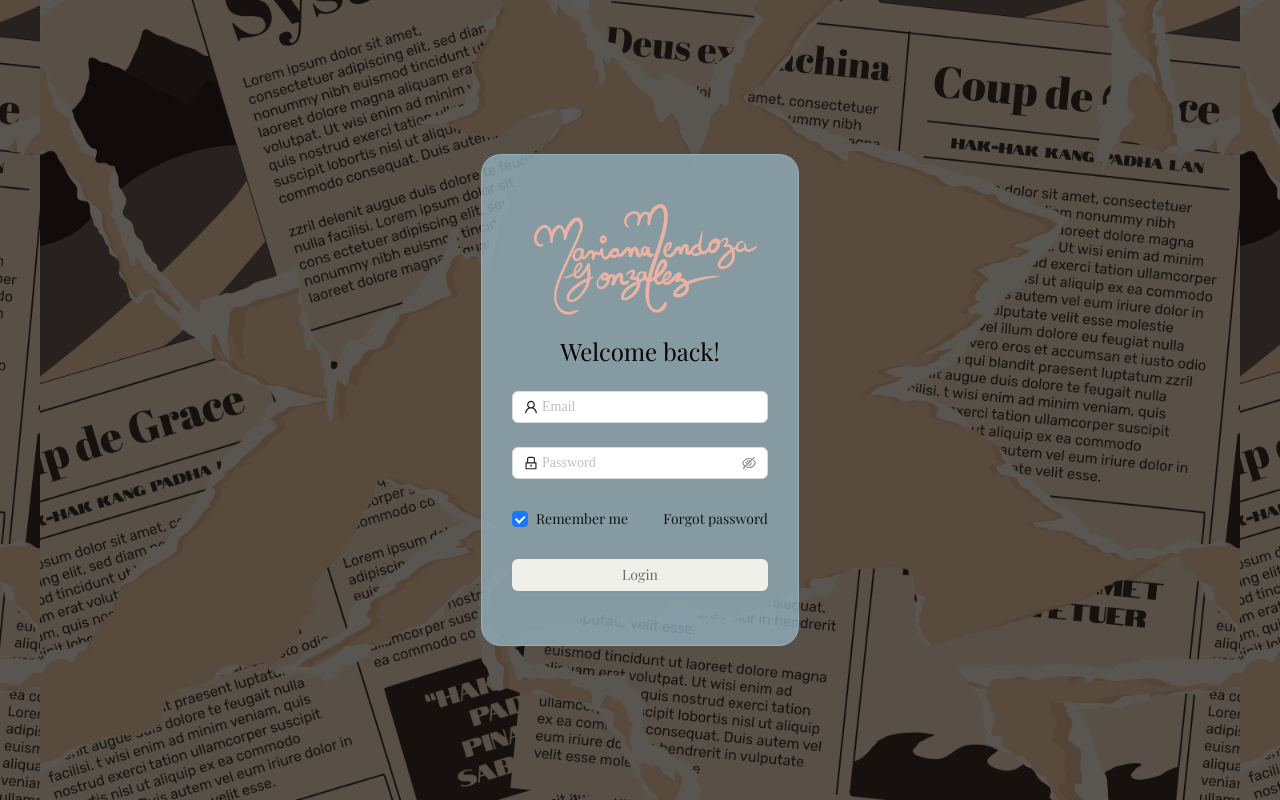
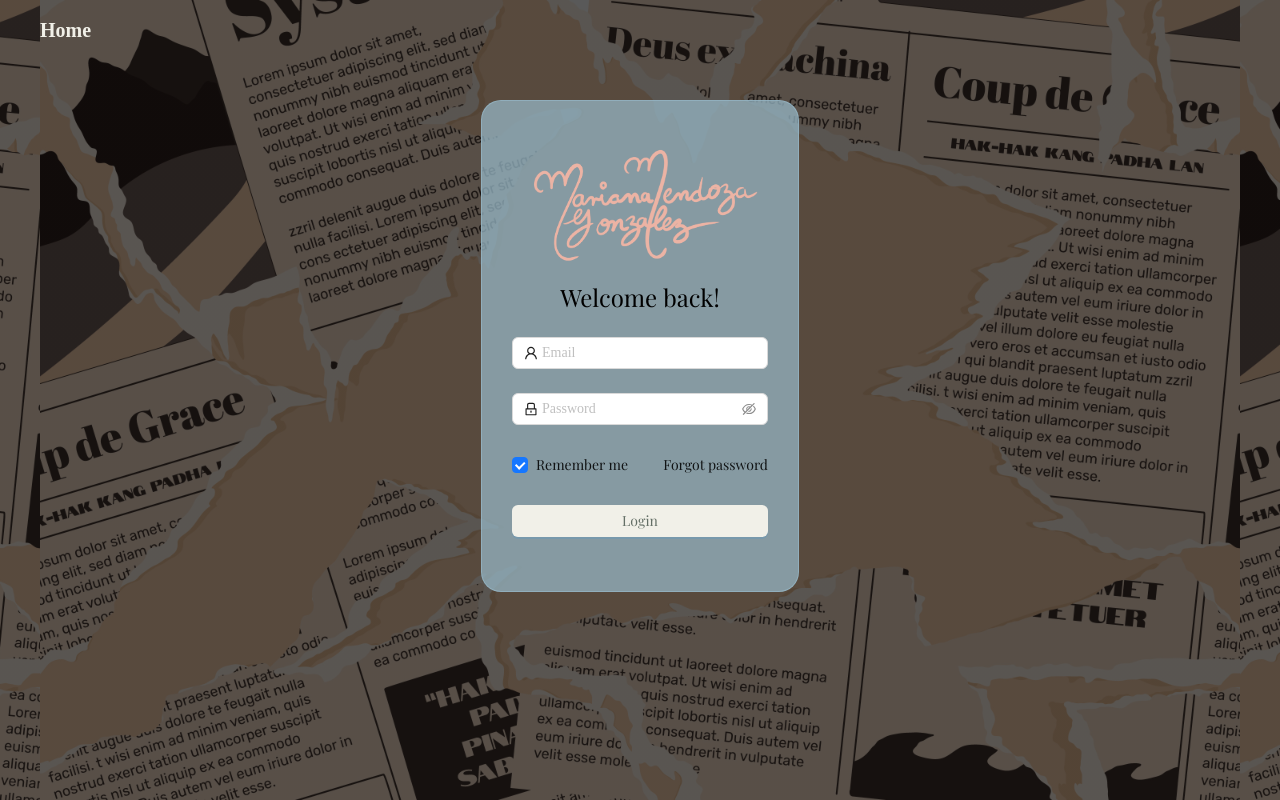
Before and after one commit to AngToral/Fotografia-frontend, a React (Vite) app: page /login in a window 1280 px wide. Built offline with nearby package versions, Linux system fonts and the light colour scheme; no server answers; a web font is replaced by a local one.

Commit message:
visual diseño login

```diff
--- a/src/pages/login/Login.jsx
+++ b/src/pages/login/Login.jsx
@@ -78,10 +78,22 @@ function Login() {
         }
     }
 
+    function handleHome() {
+        navigate("/")
+    }
+
     return (
         <>
             {contextHolder}
-            <div className="flex justify-center items-center h-screen">
+            <div className="h-screen">
+                <div className="flex justify-between flex-wrap mb-10">
+                    <div className="flex justify-start mx-6">
+                        <button variant="text" className="link2 font-display text-foto-200 m-4 md:text-xl font-bold" onClick={handleHome}>
+                            Home
+                        </button>
+                    </div>
+                </div>
+                <div className="flex justify-center items-center">
                     <div className="login">
                         {/* <Typography className="text-4xl font-display mb-6 flex justify-center">Mariana Mendoza</Typography> */}
                         <img className="flex justify-center w-64" src="../../../public/images/firma-rosa.png" />
@@ -183,6 +195,7 @@ function Login() {
                             </div>}
                     </div>
                 </div >
+            </div>
         </>
     );
 }
```
Lines whose indentation alone changed are shown as unchanged.
